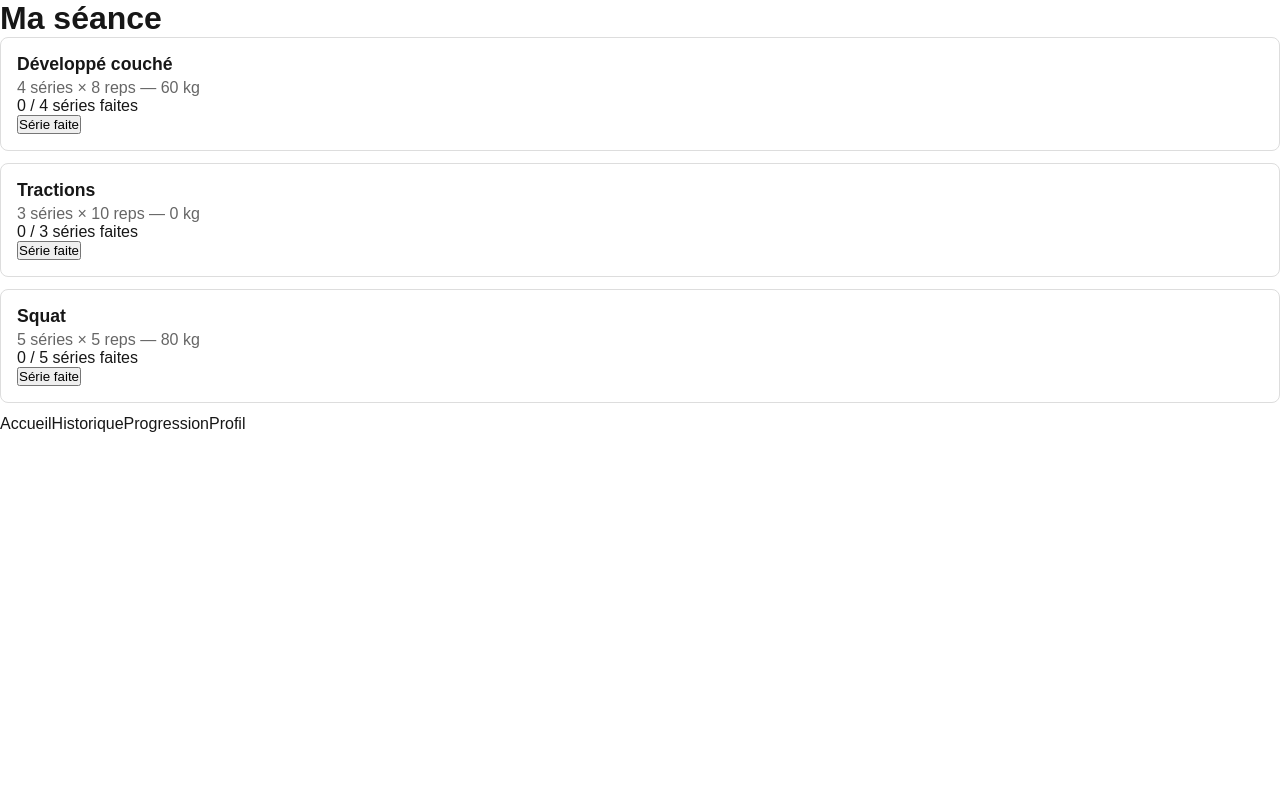
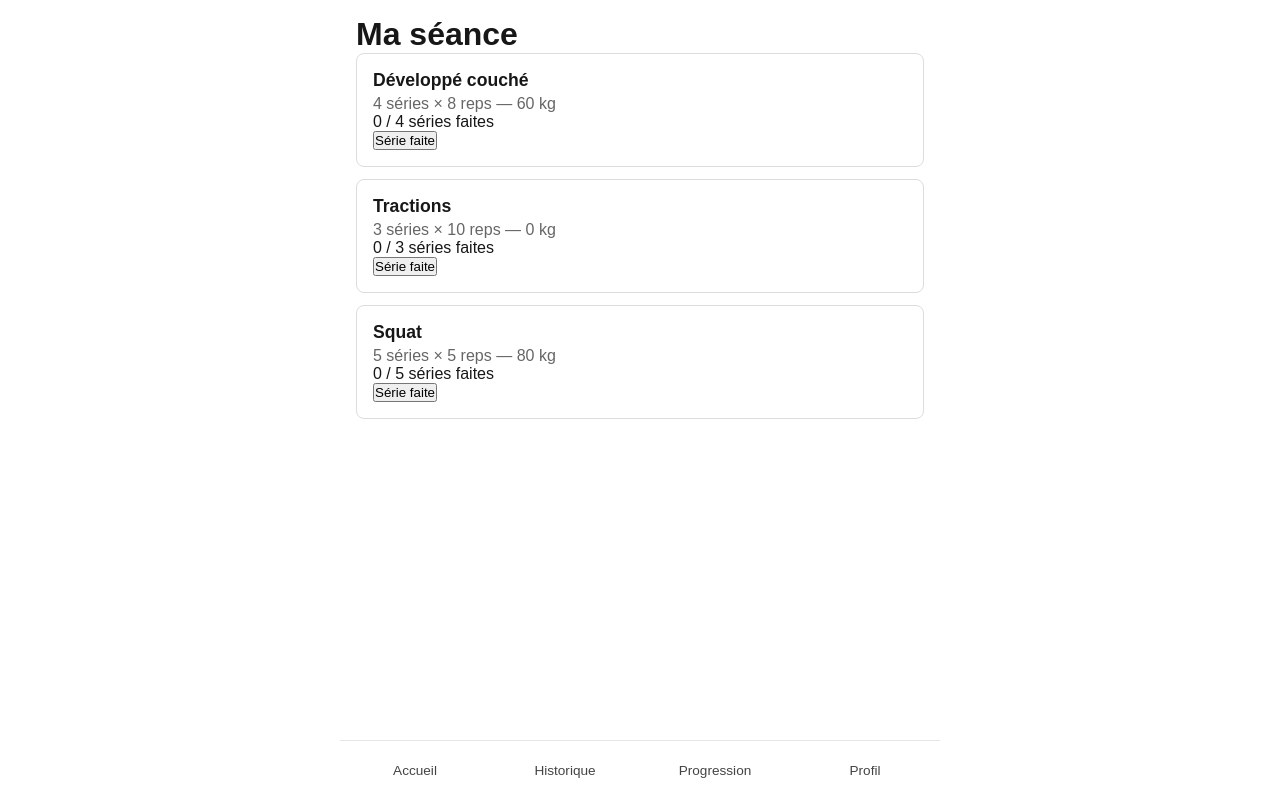
Before and after one commit to samc-eng/gymflow, a Next.js app: page / in a window 1280 px wide. Built offline with nearby package versions, Linux system fonts and the light colour scheme.

Commit message:
style: position bottom nav and center app content

```diff
--- a/src/app/globals.css
+++ b/src/app/globals.css
@@ -29,6 +29,10 @@ body {
   font-family: Arial, Helvetica, sans-serif;
   -webkit-font-smoothing: antialiased;
   -moz-osx-font-smoothing: grayscale;
+  padding-bottom: 70px;
+   max-width: 600px;
+  margin: 0 auto;
+  padding: 1rem 1rem 80px;
 }
 
 * {
--- /dev/null
+++ b/src/components/BottomNav.module.css
@@ -0,0 +1,24 @@
+.nav {
+  position: fixed;
+  bottom: 0;
+  left: 50%;
+  transform: translateX(-50%);
+  width: 100%;
+  max-width: 600px;
+  display: flex;
+  justify-content: space-around;
+  align-items: center;
+  height: 60px;
+  padding-bottom: env(safe-area-inset-bottom);
+  background: #fff;
+  border-top: 1px solid #e5e5e5;
+}
+
+.link {
+  flex: 1;
+  text-align: center;
+  padding: 0.5rem 0;
+  color: #444;
+  text-decoration: none;
+  font-size: 0.85rem;
+}
--- a/src/components/BottomNav.tsx
+++ b/src/components/BottomNav.tsx
@@ -1,12 +1,13 @@
 import Link from "next/link";
+import styles from "./BottomNav.module.css"
 
 export default function BottomNav() {
   return (
-    <nav>
-      <Link href="/">Accueil</Link>
-      <Link href="/workouts">Historique</Link>
-      <Link href="/progress">Progression</Link>
-      <Link href="/profile">Profil</Link>
+    <nav className={styles.nav}>
+      <Link href="/" className={styles.link}>Accueil</Link>
+      <Link href="/workouts" className={styles.link}>Historique</Link>
+      <Link href="/progress" className={styles.link}>Progression</Link>
+      <Link href="/profile" className={styles.link}>Profil</Link>
     </nav>
   );
 }
```
